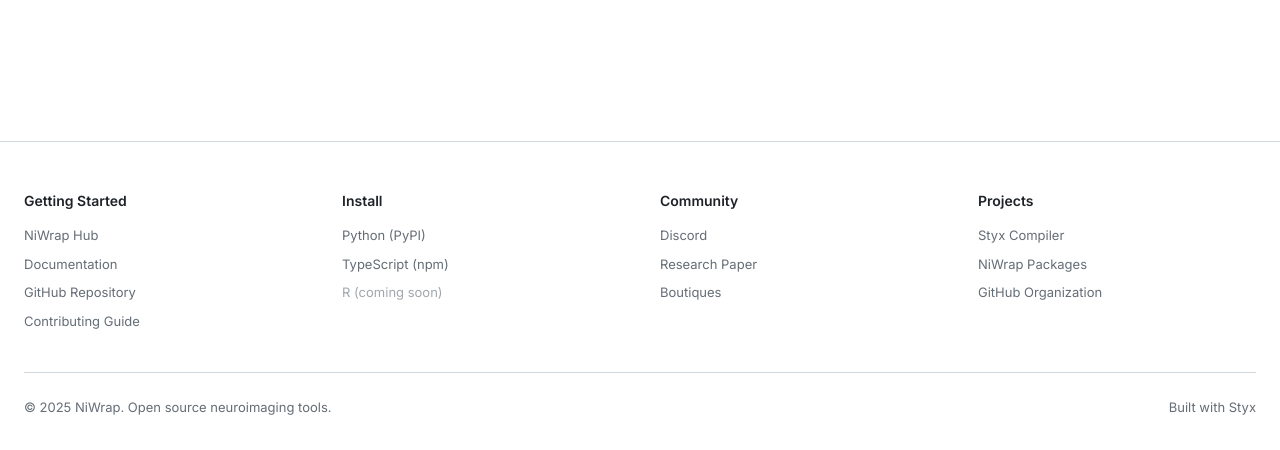
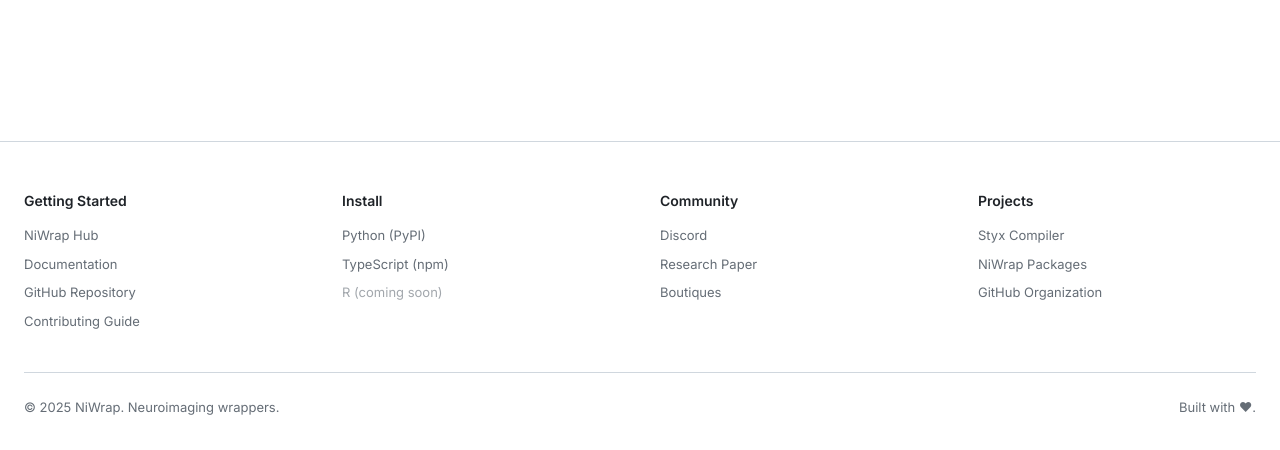
Before and after one commit to styx-api/styx-api.github.io, a plain HTML site: page index.html in a window 1280 px wide. Shown: the part 1554-2004 px from the top of the page. Drawn offline with Linux system fonts and the light colour scheme; no server answers.

Commit message:
Change footer

```diff
--- a/index.html
+++ b/index.html
@@ -688,8 +688,8 @@
             </div>
 
             <div class="footer-bottom">
-                <p class="footer-text">© 2025 NiWrap. Open source neuroimaging tools.</p>
-                <p class="footer-text">Built with Styx</p>
+                <p class="footer-text">© 2025 NiWrap. Neuroimaging wrappers.</p>
+                <p class="footer-text">Built with &#x2665;.</p>
             </div>
         </div>
     </footer>
```
